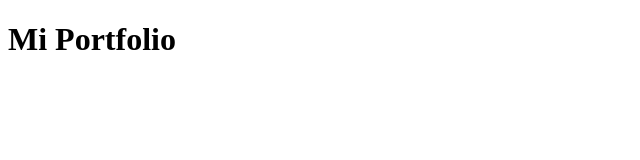
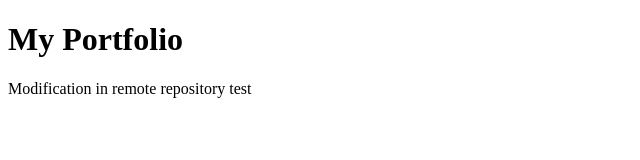
Before and after one commit to ax002s/PortfolioFrontEnd, a plain HTML site: page index.html in a window 1280 px wide. Shown: the whole page, without its empty margins (0-640 px from the left). Drawn offline with Linux system fonts and the light colour scheme.

Commit message:
Update index.html

```diff
--- a/index.html
+++ b/index.html
@@ -8,7 +8,8 @@
 </head>
 <body>
     <h1>
-        Mi Portfolio
+        My Portfolio
     </h1>
+    <p>  Modification in remote repository test</p>
 </body>
 </html>
```
